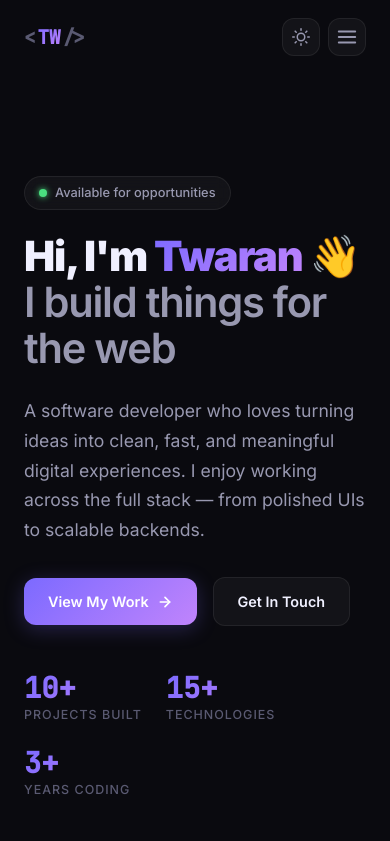
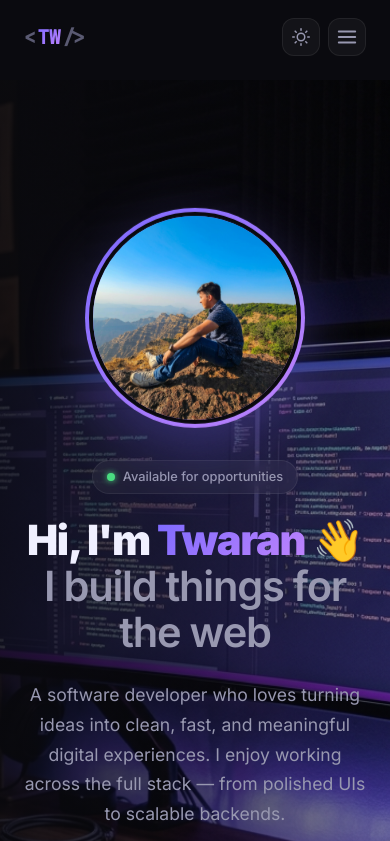
Before and after one commit to twarangupta/Portfolio, a React (Vite) app: page / in a window 390 px wide. Shown: the top 841 px of the page. Built offline with nearby package versions, Linux system fonts and the light colour scheme.

Commit message:
Added profile and made some responsive changes

```diff
--- a/src/components/Footer.jsx
+++ b/src/components/Footer.jsx
@@ -3,13 +3,13 @@ import './Footer.css';
 
 const GitHubIcon = () => (
   <svg width="20" height="20" viewBox="0 0 24 24" fill="currentColor">
-    <path d="M12 0C5.37 0 0 5.37 0 12c0 5.31 3.435 9.795 8.205 11.385.6.105.825-.255.825-.57 0-.285-.015-1.23-.015-2.235-3.015.555-3.795-.735-4.035-1.41-.135-.345-.72-1.41-1.23-1.695-.42-.225-1.02-.78-.015-.795.945-.015 1.62.87 1.845 1.23 1.08 1.815 2.805 1.305 3.495.99.105-.78.42-1.305.765-1.605-2.67-.3-5.46-1.335-5.46-5.925 0-1.305.465-2.385 1.23-3.225-.12-.3-.54-1.53.12-3.18 0 0 1.005-.315 3.3 1.23.96-.27 1.98-.405 3-.405s2.04.135 3 .405c2.295-1.56 3.3-1.23 3.3-1.23.66 1.65.24 2.88.12 3.18.765.84 1.23 1.905 1.23 3.225 0 4.605-2.805 5.625-5.475 5.925.435.375.81 1.095.81 2.22 0 1.605-.015 2.895-.015 3.3 0 .315.225.69.825.57A12.02 12.02 0 0 0 24 12c0-6.63-5.37-12-12-12z"/>
+    <path d="M12 0C5.37 0 0 5.37 0 12c0 5.31 3.435 9.795 8.205 11.385.6.105.825-.255.825-.57 0-.285-.015-1.23-.015-2.235-3.015.555-3.795-.735-4.035-1.41-.135-.345-.72-1.41-1.23-1.695-.42-.225-1.02-.78-.015-.795.945-.015 1.62.87 1.845 1.23 1.08 1.815 2.805 1.305 3.495.99.105-.78.42-1.305.765-1.605-2.67-.3-5.46-1.335-5.46-5.925 0-1.305.465-2.385 1.23-3.225-.12-.3-.54-1.53.12-3.18 0 0 1.005-.315 3.3 1.23.96-.27 1.98-.405 3-.405s2.04.135 3 .405c2.295-1.56 3.3-1.23 3.3-1.23.66 1.65.24 2.88.12 3.18.765.84 1.23 1.905 1.23 3.225 0 4.605-2.805 5.625-5.475 5.925.435.375.81 1.095.81 2.22 0 1.605-.015 2.895-.015 3.3 0 .315.225.69.825.57A12.02 12.02 0 0 0 24 12c0-6.63-5.37-12-12-12z" />
   </svg>
 );
 
 const LinkedInIcon = () => (
   <svg width="20" height="20" viewBox="0 0 24 24" fill="currentColor">
-    <path d="M20.447 20.452h-3.554v-5.569c0-1.328-.027-3.037-1.852-3.037-1.853 0-2.136 1.445-2.136 2.939v5.667H9.351V9h3.414v1.561h.046c.477-.9 1.637-1.85 3.37-1.85 3.601 0 4.267 2.37 4.267 5.455v6.286zM5.337 7.433c-1.144 0-2.063-.926-2.063-2.065 0-1.138.92-2.063 2.063-2.063 1.14 0 2.064.925 2.064 2.063 0 1.139-.925 2.065-2.064 2.065zm1.782 13.019H3.555V9h3.564v11.452zM22.225 0H1.771C.792 0 0 .774 0 1.729v20.542C0 23.227.792 24 1.771 24h20.451C23.2 24 24 23.227 24 22.271V1.729C24 .774 23.2 0 22.222 0h.003z"/>
+    <path d="M20.447 20.452h-3.554v-5.569c0-1.328-.027-3.037-1.852-3.037-1.853 0-2.136 1.445-2.136 2.939v5.667H9.351V9h3.414v1.561h.046c.477-.9 1.637-1.85 3.37-1.85 3.601 0 4.267 2.37 4.267 5.455v6.286zM5.337 7.433c-1.144 0-2.063-.926-2.063-2.065 0-1.138.92-2.063 2.063-2.063 1.14 0 2.064.925 2.064 2.063 0 1.139-.925 2.065-2.064 2.065zm1.782 13.019H3.555V9h3.564v11.452zM22.225 0H1.771C.792 0 0 .774 0 1.729v20.542C0 23.227.792 24 1.771 24h20.451C23.2 24 24 23.227 24 22.271V1.729C24 .774 23.2 0 22.222 0h.003z" />
   </svg>
 );
 
@@ -19,7 +19,7 @@ export default function Footer() {
     <footer className="footer">
       <div className="container footer-inner">
         <p className="footer-copy">
-          © {year} <span className="gradient-text">Twaran</span> · Built with React &amp; Vite
+          © {year} <span className="gradient-text">Twaran Gupta</span> · Built with React &amp; Vite
         </p>
         <div className="footer-links">
           <a
--- a/src/pages/Home.css
+++ b/src/pages/Home.css
@@ -9,12 +9,33 @@
   min-height: 90vh;
   display: flex;
   align-items: center;
+  background-image:
+    linear-gradient(to right, rgba(10,10,15,0.85) 0%, rgba(10,10,15,0.6) 60%, rgba(10,10,15,0.4) 100%),
+    url('/hero-bg.png');
+  background-size: cover;
+  background-position: center;
+  background-repeat: no-repeat;
+}
+
+[data-theme='light'] .hero {
+  background-image:
+    linear-gradient(to right, rgba(248,248,255,0.9) 0%, rgba(248,248,255,0.7) 55%, rgba(248,248,255,0.2) 100%),
+    url('/hero-bg.png');
+}
+
+.hero-inner {
+  display: flex;
+  align-items: center;
+  justify-content: space-between;
+  gap: var(--space-12);
+  width: 100%;
 }
 
 .hero-content {
   position: relative;
   z-index: 1;
-  max-width: 720px;
+  flex: 1;
+  max-width: 580px;
 }
 
 .hero-badge {
@@ -105,26 +126,37 @@
 }
 
 /* Decorative blobs */
-.hero-blob {
-  position: absolute;
-  width: 600px;
-  height: 600px;
-  border-radius: 50%;
-  background: radial-gradient(circle, rgba(124, 106, 255, 0.12) 0%, transparent 70%);
-  right: -200px;
-  top: -100px;
-  pointer-events: none;
-  animation: float 8s ease-in-out infinite;
+.hero-blob,
+.hero-blob-2 {
+  display: none;
 }
 
-.hero-blob-2 {
-  width: 400px;
-  height: 400px;
-  right: 100px;
-  top: 300px;
-  background: radial-gradient(circle, rgba(192, 132, 252, 0.08) 0%, transparent 70%);
-  animation-delay: -4s;
-  animation-duration: 10s;
+/* ─── Profile Photo ─── */
+.hero-photo-wrap {
+  flex-shrink: 0;
+  position: relative;
+  z-index: 1;
+}
+
+.hero-photo-ring {
+  position: relative;
+  width: 340px;
+  height: 340px;
+  border-radius: 50%;
+  padding: 4px;
+  background: var(--accent-gradient);
+  animation: float 6s ease-in-out infinite;
+  box-shadow: 0 20px 60px rgba(124, 106, 255, 0.3);
+}
+
+.hero-photo {
+  width: 100%;
+  height: 100%;
+  border-radius: 50%;
+  object-fit: cover;
+  object-position: center top;
+  border: 4px solid var(--bg-primary);
+  display: block;
 }
 
 /* ─── About Teaser ─── */
@@ -175,16 +207,41 @@
 }
 
 /* ─── Responsive ─── */
+@media (max-width: 900px) {
+  .hero-inner {
+    flex-direction: column-reverse;
+    text-align: center;
+    gap: var(--space-8);
+    padding-top: var(--space-8);
+  }
+
+  .hero-photo-ring {
+    width: 220px;
+    height: 220px;
+  }
+
+  .hero-bio {
+    margin-left: auto;
+    margin-right: auto;
+  }
+
+  .hero-actions {
+    justify-content: center;
+  }
+
+  .hero-stats {
+    justify-content: center;
+    gap: var(--space-6);
+  }
+
+  .hero-badge {
+    margin-left: auto;
+    margin-right: auto;
+  }
+}
+
 @media (max-width: 640px) {
   .about-inner {
     flex-direction: column;
   }
-
-  .hero-stats {
-    gap: var(--space-6);
-  }
-
-  .hero-blob {
-    display: none;
-  }
 }
--- a/src/pages/Home.jsx
+++ b/src/pages/Home.jsx
@@ -25,7 +25,9 @@ export default function Home() {
     <div className="page-wrapper home-page">
       {/* Hero */}
       <section className="hero section">
-        <div className="container hero-content">
+        <div className="container hero-inner">
+          {/* Left: Text */}
+          <div className="hero-content">
             <div className="hero-badge animate-fade-up" style={{ animationDelay: '0ms' }}>
               <span className="status-dot" />
               Available for opportunities
@@ -63,9 +65,17 @@ export default function Home() {
             </div>
           </div>
 
-        {/* Decorative blob */}
-        <div className="hero-blob" aria-hidden="true" />
-        <div className="hero-blob hero-blob-2" aria-hidden="true" />
+          {/* Right: Profile Photo */}
+          <div className="hero-photo-wrap animate-fade" style={{ animationDelay: '200ms' }}>
+            <div className="hero-photo-ring">
+              <img
+                src="/profile.png"
+                alt="Twaran Gupta"
+                className="hero-photo"
+              />
+            </div>
+          </div>
+        </div>
       </section>
 
       {/* About teaser */}
```
Also changed, not shown: public/hero-bg.png (added), public/profile.png (added). Lines whose indentation alone changed are shown as unchanged.
